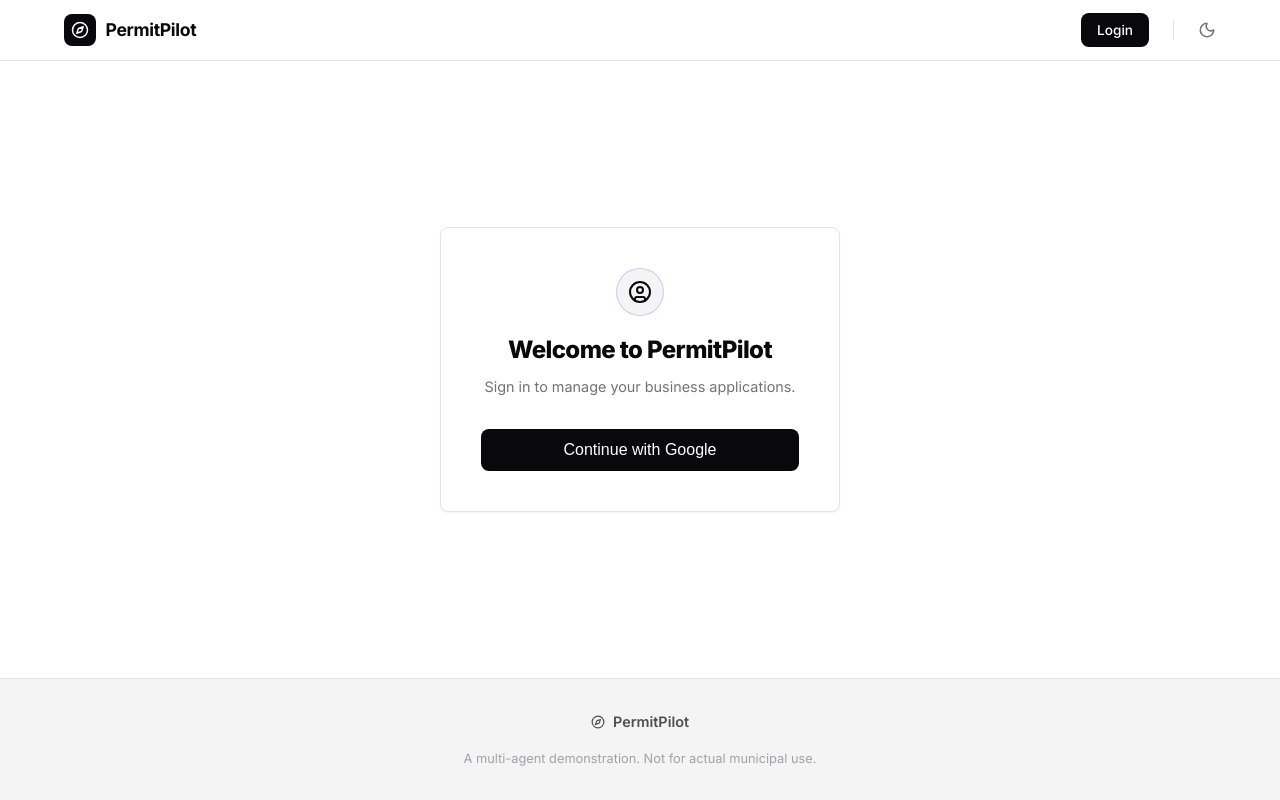
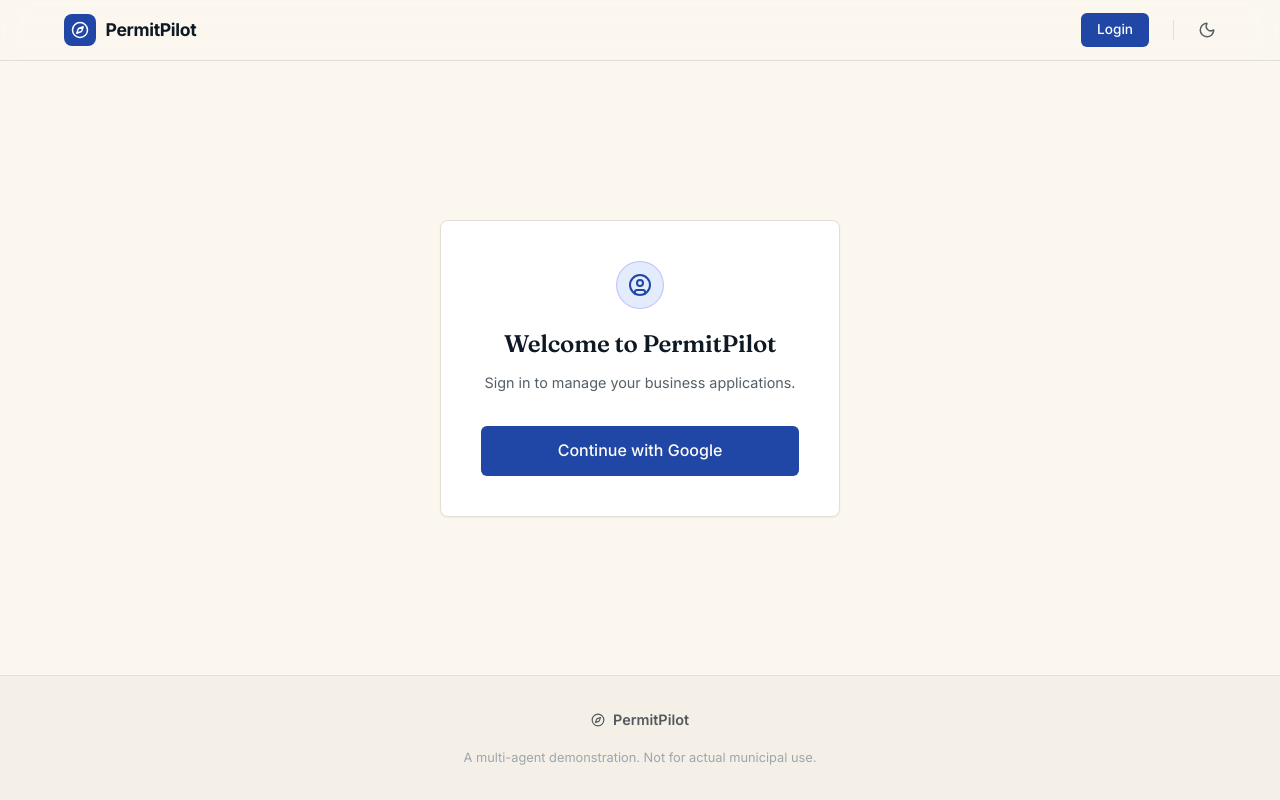
Before and after one commit to IsheteDGr8/PermitPilot, a React (Vite) app in the folder frontend/: page /auth in a window 1280 px wide. Built offline with nearby package versions, Linux system fonts and the light colour scheme; no server answers.

Commit message:
Big UI Upgrade

```diff
--- a/frontend/src/index.css
+++ b/frontend/src/index.css
@@ -1,71 +1,78 @@
-@import url('https://fonts.googleapis.com/css2?family=Inter:wght@400;500;600;700;800&display=swap');
+@import url("https://fonts.googleapis.com/css2?family=Fraunces:opsz,wght@9..144,400;9..144,500;9..144,600&family=Inter:wght@400;500;600;700&family=JetBrains+Mono:wght@400;500&display=swap");
+@import "tailwindcss";
+
+/* ============================================
+   PermitPilot Professional Design System
+   Inspired by UWB-Hackathon
+   ============================================ */
 
 :root {
-  /* SHADCN-INSPIRED LIGHT MODE */
-  --color-bg: #ffffff;
-  --color-bg-card: #ffffff;
-  --color-bg-elevated: #f4f4f5;
-  --color-bg-hover: #f4f4f5;
-  --color-border: #e4e4e7;
-  --color-border-subtle: #f4f4f5;
+  /* LIGHT MODE */
+  --color-bg: oklch(0.978 0.012 85);
+  --color-bg-card: oklch(1 0 0);
+  --color-bg-elevated: oklch(0.955 0.012 85);
+  --color-bg-hover: oklch(0.94 0.018 85);
+  --color-border: oklch(0.905 0.012 85);
+  --color-border-subtle: oklch(0.955 0.012 85);
 
-  --color-text-primary: #09090b;
-  --color-text-secondary: #71717a;
-  --color-text-muted: #a1a1aa;
+  --color-text-primary: oklch(0.21 0.025 248);
+  --color-text-secondary: oklch(0.48 0.018 240);
+  --color-text-muted: oklch(0.72 0.015 240);
 
-  --color-accent: #09090b;
-  /* Pitch black primary buttons */
-  --color-accent-hover: #27272a;
-  --color-accent-glow: #f4f4f5;
-  /* Muted gray for inactive states */
+  /* Civic Blue Accent */
+  --color-accent: oklch(0.43 0.16 264);
+  --color-accent-hover: oklch(0.35 0.14 264);
+  --color-accent-glow: oklch(0.94 0.025 264);
+  --color-accent-fg: oklch(0.99 0.005 85);
 
-  --color-success: #16a34a;
-  --color-success-bg: #f0fdf4;
-  --color-warning: #d97706;
-  --color-warning-bg: #fffbeb;
-  --color-danger: #ef4444;
-  --color-danger-bg: #fef2f2;
-  --color-info: #2563eb;
-  --color-info-bg: #eff6ff;
+  /* Status Colors */
+  --color-success: oklch(0.52 0.085 158);
+  --color-success-bg: color-mix(in oklab, oklch(0.52 0.085 158) 12%, transparent);
+  --color-warning: oklch(0.69 0.122 75);
+  --color-warning-bg: color-mix(in oklab, oklch(0.69 0.122 75) 12%, transparent);
+  --color-danger: oklch(0.585 0.135 38);
+  --color-danger-bg: color-mix(in oklab, oklch(0.585 0.135 38) 12%, transparent);
+  --color-info: oklch(0.43 0.16 264);
+  --color-info-bg: color-mix(in oklab, oklch(0.43 0.16 264) 12%, transparent);
 
   --shadow-sm: 0 1px 2px 0 rgb(0 0 0 / 0.05);
 
   --spacing-page: 1.5rem;
-  --radius-sm: 0.375rem;
-  --radius-md: 0.5rem;
-  /* Sharper, professional corners */
-  --radius-lg: 0.5rem;
+  --radius-sm: 4px;
+  --radius-md: 6px;
+  --radius-lg: 8px;
 
-  --font-sans: 'Inter', system-ui, -apple-system, sans-serif;
-  --font-mono: 'JetBrains Mono', 'Fira Code', monospace;
+  --font-sans: "Inter", ui-sans-serif, system-ui, sans-serif;
+  --font-serif: "Fraunces", ui-serif, Georgia, serif;
+  --font-mono: "JetBrains Mono", ui-monospace, SFMono-Regular, monospace;
 }
 
 .dark {
-  /* SHADCN-INSPIRED DARK MODE */
-  --color-bg: #09090b;
-  --color-bg-card: #09090b;
-  --color-bg-elevated: #18181b;
-  --color-bg-hover: #27272a;
-  --color-border: #27272a;
-  --color-border-subtle: #18181b;
+  /* DARK MODE */
+  --color-bg: oklch(0.18 0.025 250);
+  --color-bg-card: oklch(0.225 0.025 250);
+  --color-bg-elevated: oklch(0.27 0.025 250);
+  --color-bg-hover: oklch(0.3 0.03 250);
+  --color-border: oklch(0.32 0.025 250);
+  --color-border-subtle: oklch(0.27 0.025 250);
 
-  --color-text-primary: #fafafa;
-  --color-text-secondary: #a1a1aa;
-  --color-text-muted: #71717a;
+  --color-text-primary: oklch(0.96 0.008 85);
+  --color-text-secondary: oklch(0.72 0.015 240);
+  --color-text-muted: oklch(0.48 0.018 240);
 
-  --color-accent: #fafafa;
-  /* Crisp white primary buttons */
-  --color-accent-hover: #e4e4e7;
-  --color-accent-glow: #18181b;
+  --color-accent: oklch(0.66 0.15 264);
+  --color-accent-hover: oklch(0.75 0.15 264);
+  --color-accent-glow: oklch(0.3 0.04 264);
+  --color-accent-fg: oklch(0.15 0.025 250);
 
-  --color-success: #22c55e;
-  --color-success-bg: rgba(34, 197, 94, 0.1);
-  --color-warning: #f59e0b;
-  --color-warning-bg: rgba(245, 158, 11, 0.1);
-  --color-danger: #ef4444;
-  --color-danger-bg: rgba(239, 68, 68, 0.1);
-  --color-info: #3b82f6;
-  --color-info-bg: rgba(59, 130, 246, 0.1);
+  --color-success: oklch(0.66 0.1 158);
+  --color-success-bg: color-mix(in oklab, oklch(0.66 0.1 158) 15%, transparent);
+  --color-warning: oklch(0.78 0.13 75);
+  --color-warning-bg: color-mix(in oklab, oklch(0.78 0.13 75) 15%, transparent);
+  --color-danger: oklch(0.68 0.13 38);
+  --color-danger-bg: color-mix(in oklab, oklch(0.68 0.13 38) 15%, transparent);
+  --color-info: oklch(0.66 0.15 264);
+  --color-info-bg: color-mix(in oklab, oklch(0.66 0.15 264) 15%, transparent);
 
   --shadow-sm: 0 1px 2px 0 rgb(0 0 0 / 0.5);
 }
@@ -86,17 +93,20 @@ body {
   background-color: var(--color-bg);
   color: var(--color-text-primary);
   font-family: var(--font-sans);
-  line-height: 1.5;
+  font-feature-settings: "ss01", "cv11";
+  line-height: 1.6;
   min-height: 100vh;
   transition: background-color 0.2s ease, color 0.2s ease;
 }
 
-/* Headings */
 h1,
 h2,
 h3,
-h4 {
-  letter-spacing: -0.025em;
+h4,
+h5 {
+  font-family: var(--font-serif);
+  font-weight: 500;
+  letter-spacing: -0.01em;
 }
 
 /* Utility Classes */
@@ -116,25 +126,25 @@ h4 {
 .status-approved {
   background: var(--color-success-bg);
   color: var(--color-success);
-  border: 1px solid rgba(34, 197, 94, 0.3);
+  border: 1px solid color-mix(in oklab, var(--color-success) 30%, transparent);
 }
 
 .status-conflict {
   background: var(--color-danger-bg);
   color: var(--color-danger);
-  border: 1px solid rgba(239, 68, 68, 0.3);
+  border: 1px solid color-mix(in oklab, var(--color-danger) 30%, transparent);
 }
 
 .status-needs-info {
   background: var(--color-warning-bg);
   color: var(--color-warning);
-  border: 1px solid rgba(245, 158, 11, 0.3);
+  border: 1px solid color-mix(in oklab, var(--color-warning) 30%, transparent);
 }
 
 .status-error {
   background: var(--color-danger-bg);
   color: var(--color-danger);
-  border: 1px solid rgba(239, 68, 68, 0.3);
+  border: 1px solid color-mix(in oklab, var(--color-danger) 30%, transparent);
 }
 
 /* Flat Buttons */
@@ -145,18 +155,18 @@ h4 {
   gap: 0.5rem;
   padding: 0.5rem 1rem;
   background: var(--color-accent);
-  color: var(--color-bg);
+  color: var(--color-accent-fg);
   border: none;
   border-radius: var(--radius-md);
   font-weight: 500;
   font-size: 0.875rem;
   cursor: pointer;
-  transition: opacity 0.2s ease;
+  transition: opacity 0.2s ease, background-color 0.2s ease;
   text-decoration: none;
 }
 
 .btn-primary:hover {
-  opacity: 0.9;
+  background: var(--color-accent-hover);
 }
 
 .btn-primary:disabled {
@@ -189,13 +199,13 @@ input,
 textarea,
 select {
   font-family: inherit;
-  transition: border-color 0.2s ease;
+  transition: border-color 0.2s ease, box-shadow 0.2s ease;
 }
 
 input:focus,
 textarea:focus,
 select:focus {
   outline: none;
-  border-color: var(--color-text-primary) !important;
-  box-shadow: 0 0 0 1px var(--color-text-primary);
+  border-color: var(--color-accent) !important;
+  box-shadow: 0 0 0 1px var(--color-accent);
 }
--- a/frontend/src/routes/__root.tsx
+++ b/frontend/src/routes/__root.tsx
@@ -6,7 +6,7 @@ export const Route = createRootRoute({
     meta: [
       { charSet: 'utf-8' },
       { name: 'viewport', content: 'width=device-width, initial-scale=1' },
-      { title: 'PermitPilot — AI-Powered Civic Permit Navigator' },
+      { title: 'PermitPilot — Agentic AI-Powered Civic Permit Navigator' },
       { name: 'description', content: 'From 14 Weeks to 14 Minutes. Navigate city permits with AI-powered multi-agent evaluation.' },
     ],
   }),
```
